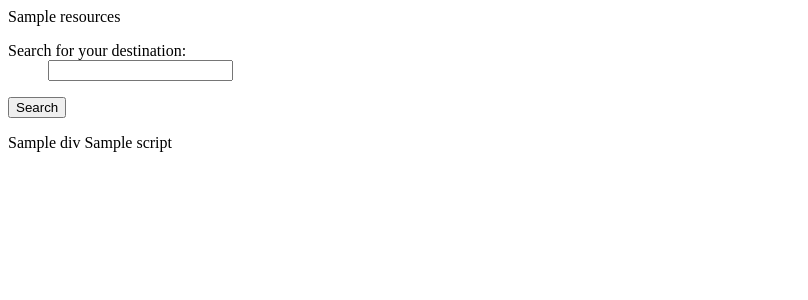
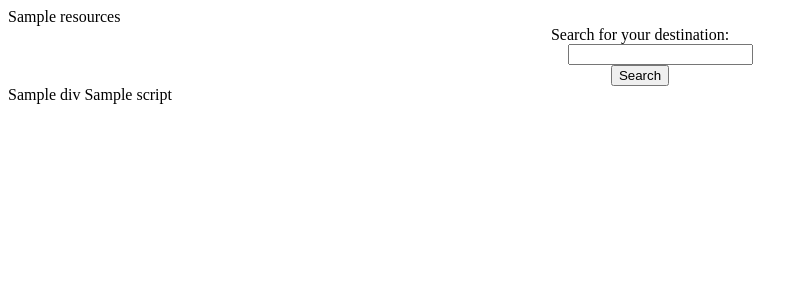
Before and after one commit to jennywong01/wheretopark, a Flask app: template searchTool/searchTool/templates/hello.html in a window 1280 px wide. Shown: the top 300 px of the page, without its empty margins (0-808 px from the left). Run offline with Flask 2, Linux system fonts and the light colour scheme; the template is opened without the code that fills it: values that come from a table or form of the project are taken from there, most other values are stand-ins (such as "Sample title", 1, 10 or a date in 2020); some libraries are stand-ins or nearby versions.

Commit message:
update ui

```diff
--- a/searchTool/searchTool/static/hello.css
+++ b/searchTool/searchTool/static/hello.css
@@ -0,0 +1,15 @@
+.center {
+    border-color : red ;
+    border-style : solid ;
+    border-width : 0;
+    text-align: center;
+}
+
+.headline-md,h2,form{
+   display:inline-block;
+}
+
+.headline-md{
+width:80px;
+margin-right:15px;
+}
--- a/searchTool/searchTool/templates/hello.html
+++ b/searchTool/searchTool/templates/hello.html
@@ -2,12 +2,13 @@
 <html lang="en">
 
 <head>
+    <link rel="stylesheet" href= "{{ url_for('static',filename='hello.css') }}"/>
     <meta charset="UTF-8">
     {{ resources|safe }}
 
 	<title>DEMO</title>
     {% if message %}
-        <h4>{{ message }}!</h4>
+        <h2 align="center">{{ message }}!</h2>
     {% endif %}
 
     {% if test%}
@@ -21,13 +22,13 @@
 
 
 <body>
-    <div>
+    <div class="center">
         {% from "_formhelper.html" import render_field %}
         <form method="post">
-            <dl>
+            <div class="col">
                 {{ render_field(form.search) }}
-            </dl>
-            <p><input type="submit" value="Search"></p>
+                <input type="submit" value="Search">
+            </div>
         </form>
     </div>
 
```
